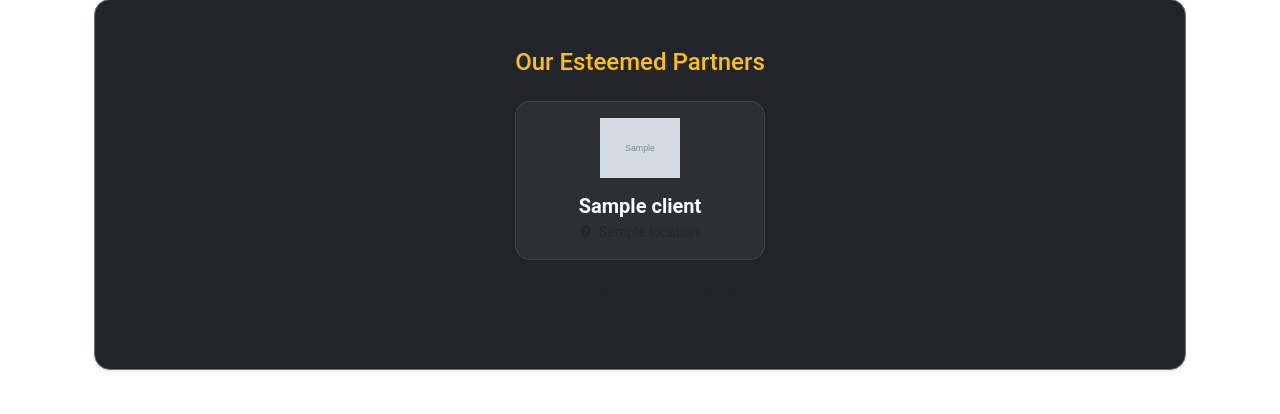
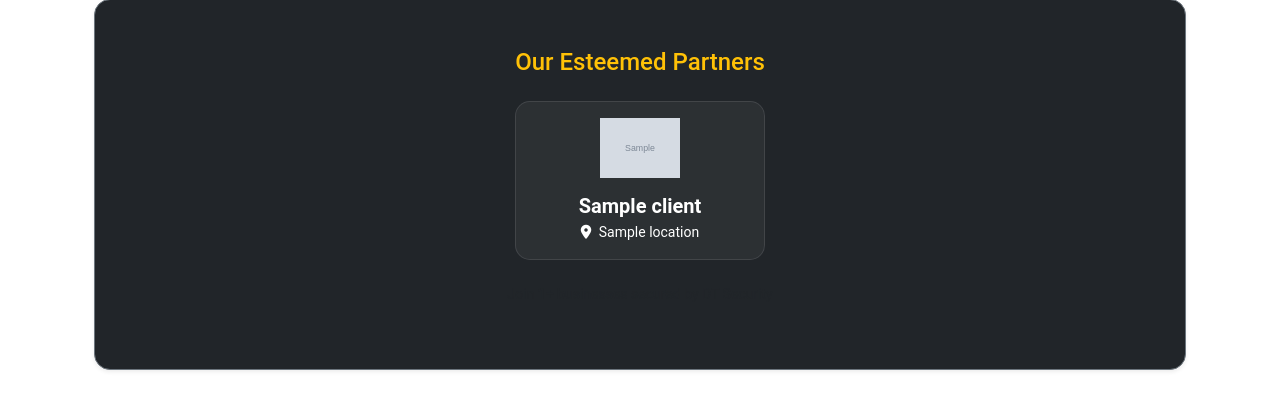
Before and after one commit to Mswati-tz/DT-SECURITY, a Django app: template DT1/templates/our_clients.html in a window 1280 px wide. Shown: the part 780-1194 px from the top of the page. Run offline with Django 4.2, Linux system fonts and the light colour scheme; the template is opened without the code that fills it: most values are stand-ins (such as "Sample title", 1, 10 or a date in 2020); grey boxes marked "Sample" are stand-in pictures.

Commit message:
Update our_clients.html

```diff
--- a/DT1/templates/our_clients.html
+++ b/DT1/templates/our_clients.html
@@ -57,7 +57,7 @@
                         <i class="fas fa-shield-alt text-warning mb-3" style="font-size: 2.5rem;"></i>
                     {% endif %}
                     <h5 class="text-white fw-bold mb-1">{{ client.site_name }}</h5>
-                    <p class="text-muted small mb-0"><i class="fas fa-map-marker-alt me-1"></i> {{ client.location }}</p>
+                    <p class="text-white small mb-0"><i class="fas fa-map-marker-alt me-1"></i> {{ client.location }}</p>
                 </div>
             {% empty %}
                 <p class="text-white opacity-50 italic">Bado hakuna wateja waliosajiliwa kwenye mfumo wetu.</p>
```
